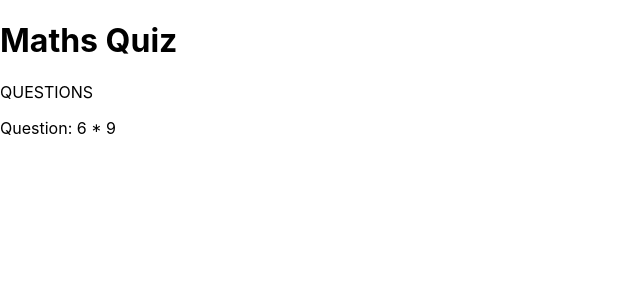
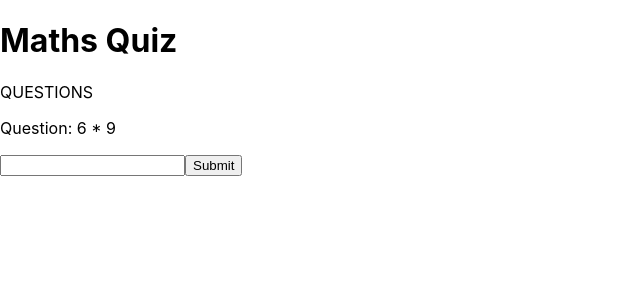
Before and after one commit to greenchul/maths-fe, a React (Create React App) app: page / in a window 1280 px wide. Shown: the top 300 px of the page, without its empty margins (0-640 px from the left). Built offline with nearby package versions, Linux system fonts and the light colour scheme.

Commit message:
added keyboard component with input to Quiz component

```diff
--- a/src/components/Keyboard.jsx
+++ b/src/components/Keyboard.jsx
@@ -0,0 +1,10 @@
+const Keyboard = () => {
+  return (
+    <div>
+      <input />
+      <button>Submit</button>
+    </div>
+  );
+};
+
+export default Keyboard;
--- a/src/components/Quiz.jsx
+++ b/src/components/Quiz.jsx
@@ -1,6 +1,7 @@
 import Questions from "./Questions";
 import { useState, useEffect } from "react";
 import generateQuestion from "../utils/generateQuestion";
+import Keyboard from "./Keyboard";
 
 const Quiz = () => {
   const [question, setQuestion] = useState();
@@ -9,7 +10,13 @@ const Quiz = () => {
     const response = generateQuestion();
     setQuestion(response);
   }, []);
-  return <div>QUESTIONS{question && <Questions question={question} />}</div>;
+  return (
+    <div>
+      QUESTIONS
+      {question && <Questions question={question} />}
+      {question && <Keyboard question={question} />}
+    </div>
+  );
 };
 
 export default Quiz;
```
